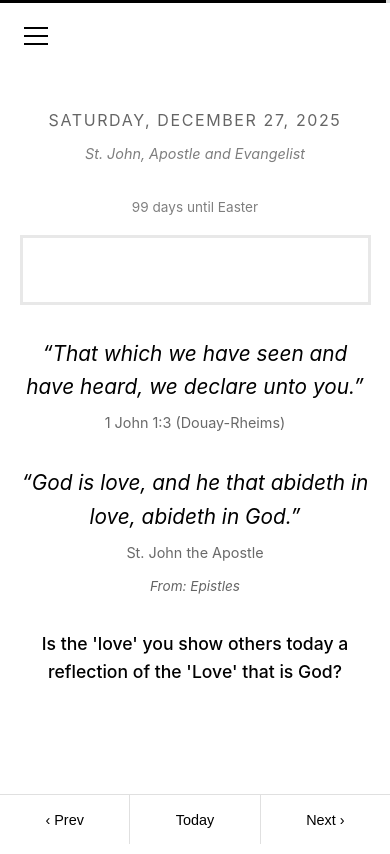
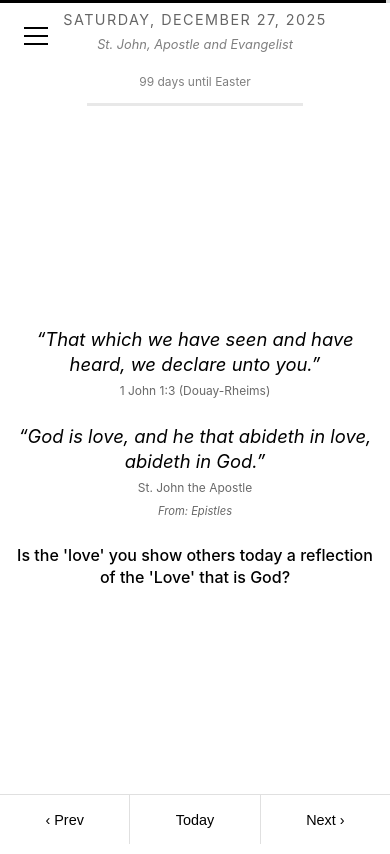
Before and after one commit to cathology/catholic-daily-reflection, a plain HTML site: page index.html in a window 390 px wide. Drawn offline with Linux system fonts and the light colour scheme.

Commit message:
Update style.css

```diff
--- a/style.css
+++ b/style.css
@@ -187,21 +187,23 @@ body {
 #content {
     max-width: 720px;
     margin: 0 auto;
-    padding: 8vh 5vw 2rem;
-    min-height: calc(100vh - 60px);
+    padding: 2vh 5vw 1vh;
+    height: calc(100vh - 50px); /* Full height minus bottom nav */
     display: flex;
     flex-direction: column;
     justify-content: center;
+    overflow: hidden;
 }
 
 /* ===== LITURGICAL INFO ===== */
 #liturgical-info {
     text-align: center;
-    margin-bottom: 2rem;
+    margin-bottom: 1rem;
+    flex-shrink: 0;
 }
 
 #date {
-    font-size: 1rem;
+    font-size: 0.9rem;
     text-transform: uppercase;
     letter-spacing: 0.1em;
     opacity: 0.6;
@@ -209,19 +211,20 @@ body {
 }
 
 #liturgical-day {
-    font-size: 0.9rem;
+    font-size: 0.8rem;
     opacity: 0.5;
-    margin-top: 0.5rem;
+    margin-top: 0.25rem;
     font-style: italic;
 }
 
 /* ===== COUNTDOWN ===== */
 .countdown {
     text-align: center;
-    font-size: 0.85rem;
+    font-size: 0.75rem;
     opacity: 0.5;
-    margin-bottom: 1rem;
+    margin-bottom: 0.75rem;
     transition: opacity var(--transition);
+    flex-shrink: 0;
 }
 
 .countdown.hidden {
@@ -230,36 +233,44 @@ body {
 
 /* ===== LITURGICAL COLOR ACCENT ===== */
 .liturgical-accent {
-    width: 100%;
-    max-width: 720px;
-    margin: 0 auto 2rem;
-    border: 3px solid var(--liturgical-color);
-    padding: 2rem;
-    transition: border-color var(--transition), opacity var(--transition);
+    width: 60%;
+    max-width: 400px;
+    margin: 0 auto 1.5rem;
+    height: 3px;
+    background: var(--liturgical-color);
+    transition: background-color var(--transition), opacity var(--transition);
+    flex-shrink: 0;
 }
 
 .liturgical-accent.hidden {
-    border-color: transparent;
+    background: transparent;
 }
 
 .content-wrapper {
     display: flex;
     flex-direction: column;
-    gap: 3rem;
+    gap: 2rem;
+    flex: 1;
+    min-height: 0;
+    overflow: hidden;
+    justify-content: center;
 }
 
 /* ===== SECTIONS ===== */
 section {
     display: flex;
     flex-direction: column;
-    gap: 0.5rem;
+    gap: 0.25rem;
+    flex-shrink: 1;
+    min-height: 0;
 }
 
 blockquote {
-    font-size: 1.5rem;
+    font-size: 1.3rem;
     font-style: italic;
     text-align: center;
     quotes: """ """ "'" "'";
+    line-height: 1.4;
 }
 
 blockquote::before {
@@ -271,7 +282,7 @@ blockquote::after {
 }
 
 cite {
-    font-size: 0.9rem;
+    font-size: 0.8rem;
     font-style: normal;
     color: var(--cite);
     text-align: center;
@@ -279,17 +290,18 @@ cite {
 }
 
 .saint-work {
-    font-size: 0.85rem;
+    font-size: 0.75rem;
     text-align: center;
     opacity: 0.6;
-    margin-top: 0.25rem;
+    margin-top: 0.15rem;
     font-style: italic;
 }
 
 #reflection-question {
-    font-size: 1.3rem;
+    font-size: 1.15rem;
     text-align: center;
     font-weight: 500;
+    line-height: 1.4;
 }
 
 /* ===== BOTTOM NAVIGATION ===== */
@@ -486,27 +498,69 @@ cite {
 /* ===== RESPONSIVE ===== */
 @media (max-width: 600px) {
     body {
-        font-size: 16px;
+        font-size: 15px;
     }
 
     blockquote {
-        font-size: 1.3rem;
+        font-size: 1.15rem;
+        line-height: 1.35;
     }
 
     #reflection-question {
-        font-size: 1.1rem;
+        font-size: 1rem;
+        line-height: 1.35;
     }
 
     #content {
-        padding: 5vh 5vw 2rem;
+        padding: 1vh 4vw 1vh;
     }
 
     .content-wrapper {
-        gap: 2rem;
+        gap: 1.5rem;
     }
 
     #side-menu {
         width: 100%;
+    }
+
+    cite {
+        font-size: 0.75rem;
+    }
+
+    .saint-work {
+        font-size: 0.7rem;
+    }
+}
+
+@media (max-height: 700px) {
+    body {
+        font-size: 15px;
+    }
+
+    blockquote {
+        font-size: 1.1rem;
+        line-height: 1.3;
+    }
+
+    #reflection-question {
+        font-size: 1rem;
+        line-height: 1.3;
+    }
+
+    .content-wrapper {
+        gap: 1.25rem;
+    }
+
+    #liturgical-info {
+        margin-bottom: 0.75rem;
+    }
+
+    .countdown {
+        margin-bottom: 0.5rem;
+    }
+
+    .liturgical-accent {
+        margin-bottom: 1rem;
     }
 }
 
```
